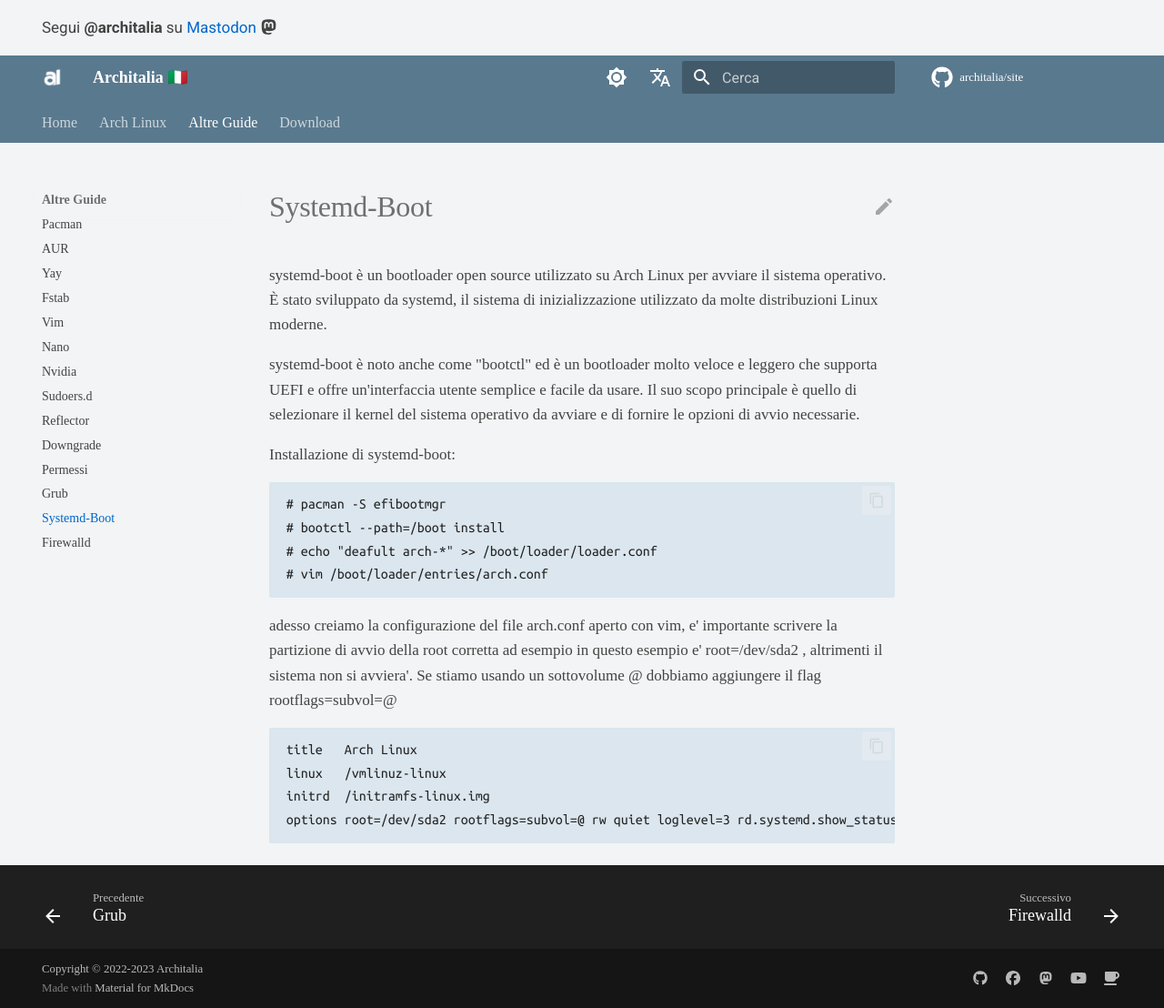
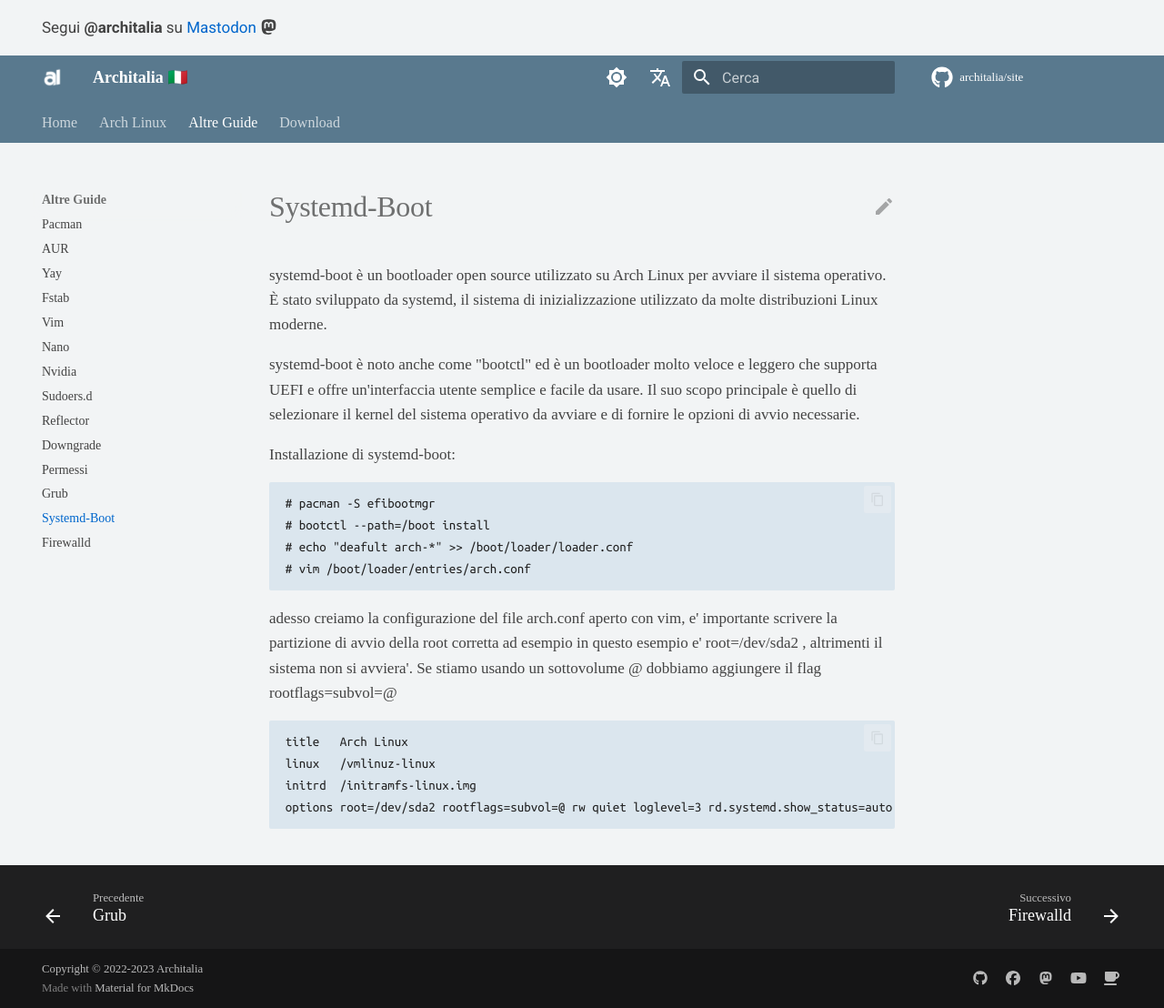
Before and after one commit to ArchItalia/site, an MkDocs documentation site: the page built from docs/Altre-Guide/systemdboot.md, in a window 1280 px wide and 1108 px high. Shown: the whole window at 91% size. Built offline with MkDocs 1.6.1 and Material for MkDocs 9.7.7, drawn with Linux system fonts in a browser that asks for light colours; comment, search, counter and statistics services are not loaded; the version menu is left out.

Commit message:
Update extra.css

```diff
--- a/docs/stylesheets/extra.css
+++ b/docs/stylesheets/extra.css
@@ -12,7 +12,7 @@
 }
 
 code, pre {
-  font-size: 16px!important;
+  font-size: 15px!important;
   line-height: 1.6;
 }
 
```
